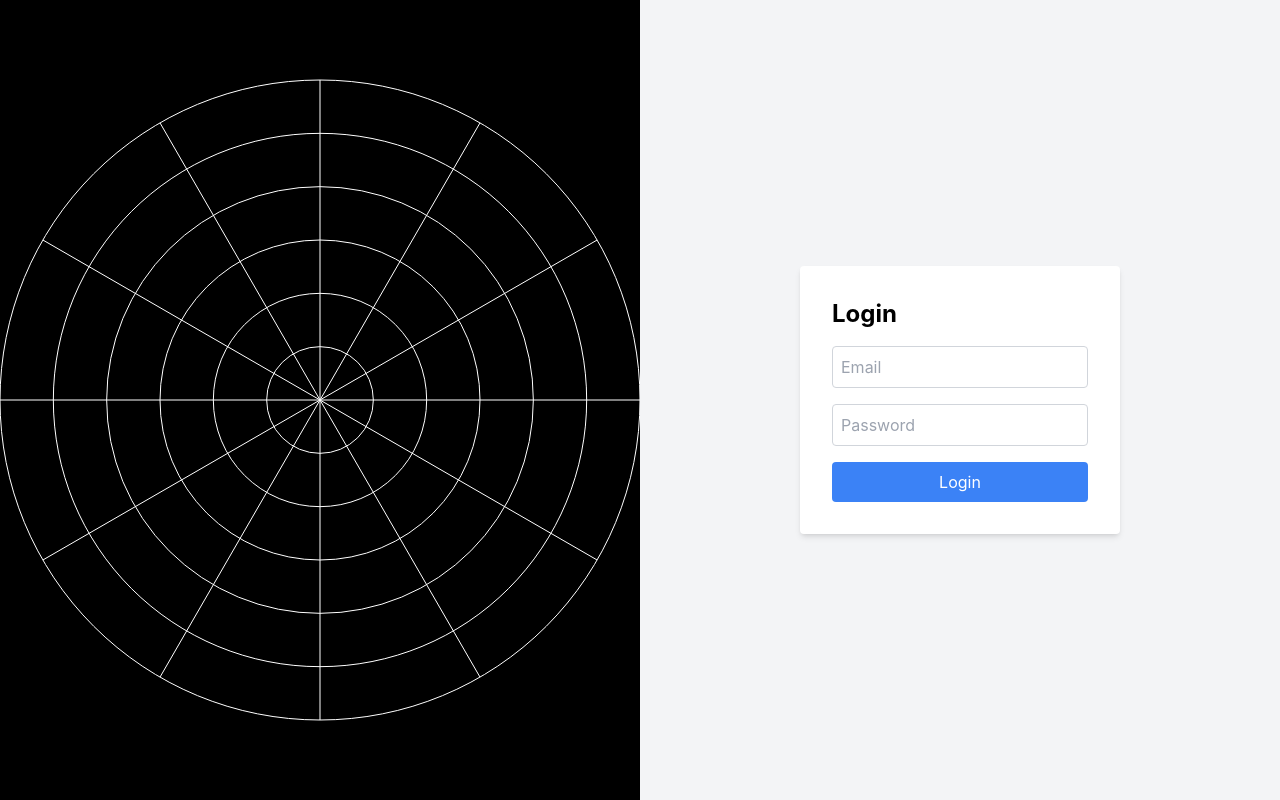
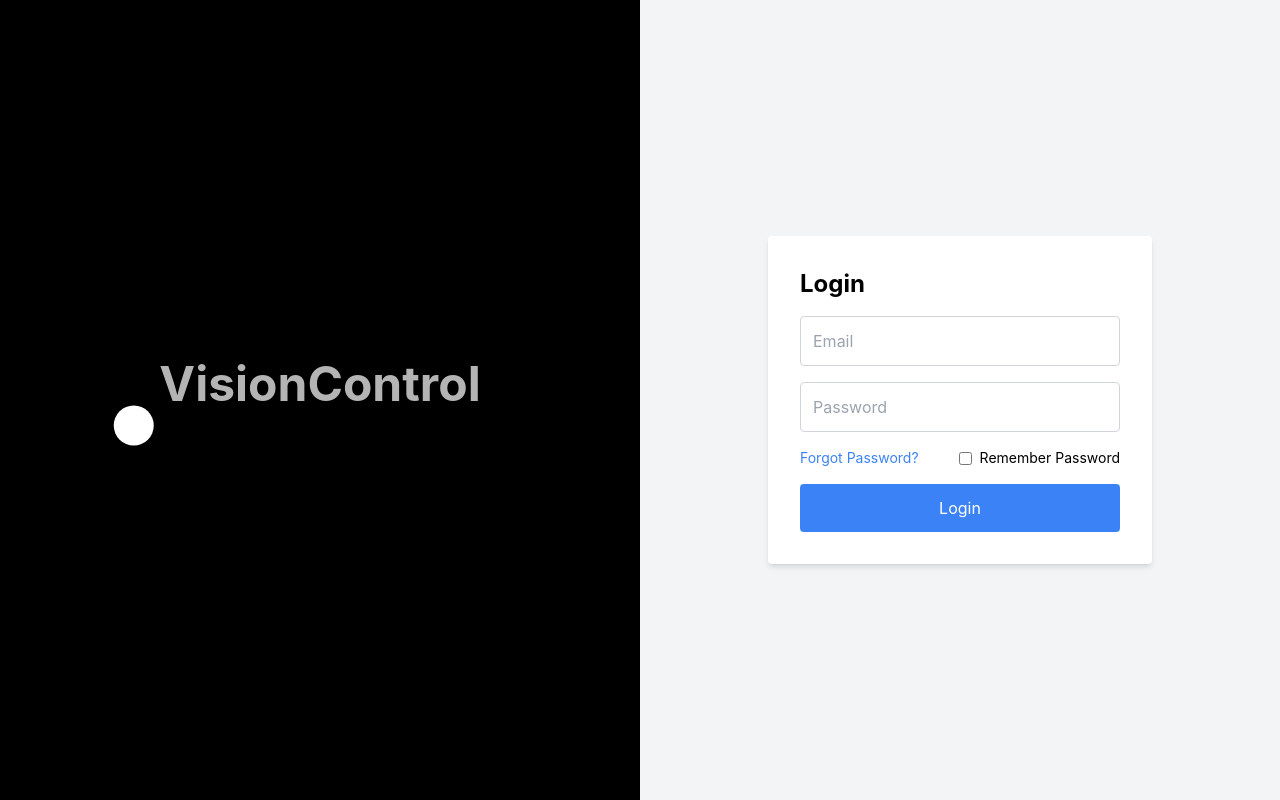
Before and after one commit to Ali-A-Jalil/controlplus, a React (Create React App) app: page / in a window 1280 px wide. Built offline with nearby package versions, Linux system fonts and the light colour scheme.

Commit message:
last commit

```diff
--- a/package.json
+++ b/package.json
@@ -13,6 +13,7 @@
     "chart.js": "^4.4.7",
     "cra-template": "1.2.0",
     "framer-motion": "^11.15.0",
+    "gsap": "^3.12.5",
     "react": "^18.3.1",
     "react-chartjs-2": "^5.2.0",
     "react-dom": "^18.3.1",
--- a/src/pages/Login.js
+++ b/src/pages/Login.js
@@ -1,9 +1,11 @@
 import React, { useState, useEffect } from "react";
 import { useNavigate } from "react-router-dom";
+import gsap from "gsap";
 
 const Login = ({ onLogin }) => {
   const [email, setEmail] = useState("");
   const [password, setPassword] = useState("");
+  const [rememberPassword, setRememberPassword] = useState(false);
   const [error, setError] = useState("");
   const navigate = useNavigate();
 
@@ -21,7 +23,8 @@ const Login = ({ onLogin }) => {
       password: "123456",
       name: "Ali",
       nickname: "AliTheGreat",
-      avatar: "https://img.freepik.com/free-vector/mysterious-mafia-man-wearing-hat_52683-34829.jpg?semt=ais_hybrid",
+      avatar:
+        "https://img.freepik.com/free-vector/mysterious-mafia-man-wearing-hat_52683-34829.jpg?semt=ais_hybrid",
     },
   ];
 
@@ -46,7 +49,7 @@ const Login = ({ onLogin }) => {
   };
 
   useEffect(() => {
-    const canvas = document.getElementById("spider-web");
+    const canvas = document.getElementById("spider-animation");
     const ctx = canvas.getContext("2d");
     let width, height;
 
@@ -55,58 +58,53 @@ const Login = ({ onLogin }) => {
       height = canvas.height = canvas.clientHeight;
     };
 
-    const drawSpiderWeb = () => {
+    const animateSpider = () => {
       ctx.clearRect(0, 0, width, height);
-      ctx.strokeStyle = "#ffffff";
-      ctx.lineWidth = 1;
-
-      const centerX = width / 2;
-      const centerY = height / 2;
-      const maxRadius = Math.min(width, height) / 2;
-      const numRings = 6;
-      const numLines = 12;
-
-      // Draw concentric circles
-      for (let i = 1; i <= numRings; i++) {
-        ctx.beginPath();
-        ctx.arc(centerX, centerY, (i / numRings) * maxRadius, 0, 2 * Math.PI);
-        ctx.stroke();
-      }
-
-      // Draw radial lines
-      for (let i = 0; i < numLines; i++) {
-        const angle = (i / numLines) * 2 * Math.PI;
-        const x = centerX + maxRadius * Math.cos(angle);
-        const y = centerY + maxRadius * Math.sin(angle);
-        ctx.beginPath();
-        ctx.moveTo(centerX, centerY);
-        ctx.lineTo(x, y);
-        ctx.stroke();
-      }
+      ctx.fillStyle = "#fff";
+      ctx.beginPath();
+      ctx.arc(Math.random() * width, Math.random() * height, 20, 0, Math.PI * 2);
+      ctx.fill();
     };
 
     const animate = () => {
-      drawSpiderWeb();
-      requestAnimationFrame(animate);
+      animateSpider();
+      setTimeout(animate, 500);
     };
 
     resizeCanvas();
     window.addEventListener("resize", resizeCanvas);
     animate();
 
-    return () => window.removeEventListener("resize", resizeCanvas);
+    return () => {
+      window.removeEventListener("resize", resizeCanvas);
+    };
+  }, []);
+
+  useEffect(() => {
+    const tl = gsap.timeline({ repeat: -1, yoyo: true });
+    tl.to("#project-name", { opacity: 1, duration: 1.5 })
+      .to("#project-name", { opacity: 0.3, duration: 1.5 });
   }, []);
 
   return (
     <div className="flex h-screen">
       {/* Left side animation */}
-      <div className="w-1/2 bg-black flex justify-center items-center relative">
-        <canvas id="spider-web" className="absolute w-full h-full"></canvas>
+      <div className="w-1/2 bg-black flex flex-col justify-center items-center relative">
+        <h1
+          id="project-name"
+          className="text-white text-5xl font-bold mb-8 opacity-30"
+        >
+          VisionControl
+        </h1>
+        <canvas
+          id="spider-animation"
+          className="absolute w-full h-full pointer-events-auto"
+        ></canvas>
       </div>
 
       {/* Right side login form */}
       <div className="w-1/2 flex items-center justify-center bg-gray-100">
-        <div className="bg-white p-8 rounded shadow-md w-80">
+        <div className="bg-white p-8 rounded shadow-md w-96">
           <h2 className="text-2xl font-bold mb-4">Login</h2>
           {error && <p className="text-red-500 mb-4">{error}</p>}
           <input
@@ -114,18 +112,32 @@ const Login = ({ onLogin }) => {
             placeholder="Email"
             value={email}
             onChange={(e) => setEmail(e.target.value)}
-            className="border border-gray-300 p-2 w-full mb-4 rounded"
+            className="border border-gray-300 p-3 w-full mb-4 rounded"
           />
           <input
             type="password"
             placeholder="Password"
             value={password}
             onChange={(e) => setPassword(e.target.value)}
-            className="border border-gray-300 p-2 w-full mb-4 rounded"
+            className="border border-gray-300 p-3 w-full mb-4 rounded"
           />
+          <div className="flex justify-between items-center mb-4">
+            <a href="#" className="text-blue-500 text-sm hover:underline">
+              Forgot Password?
+            </a>
+            <label className="flex items-center text-sm">
+              <input
+                type="checkbox"
+                checked={rememberPassword}
+                onChange={(e) => setRememberPassword(e.target.checked)}
+                className="mr-2"
+              />
+              Remember Password
+            </label>
+          </div>
           <button
             onClick={handleLogin}
-            className="bg-blue-500 text-white py-2 px-4 rounded w-full hover:bg-blue-600 transition"
+            className="bg-blue-500 text-white py-3 px-6 rounded w-full hover:bg-blue-600 transition"
           >
             Login
           </button>
```
Also changed, not shown: 1 other file (tests, documents, lock files or other folders).
